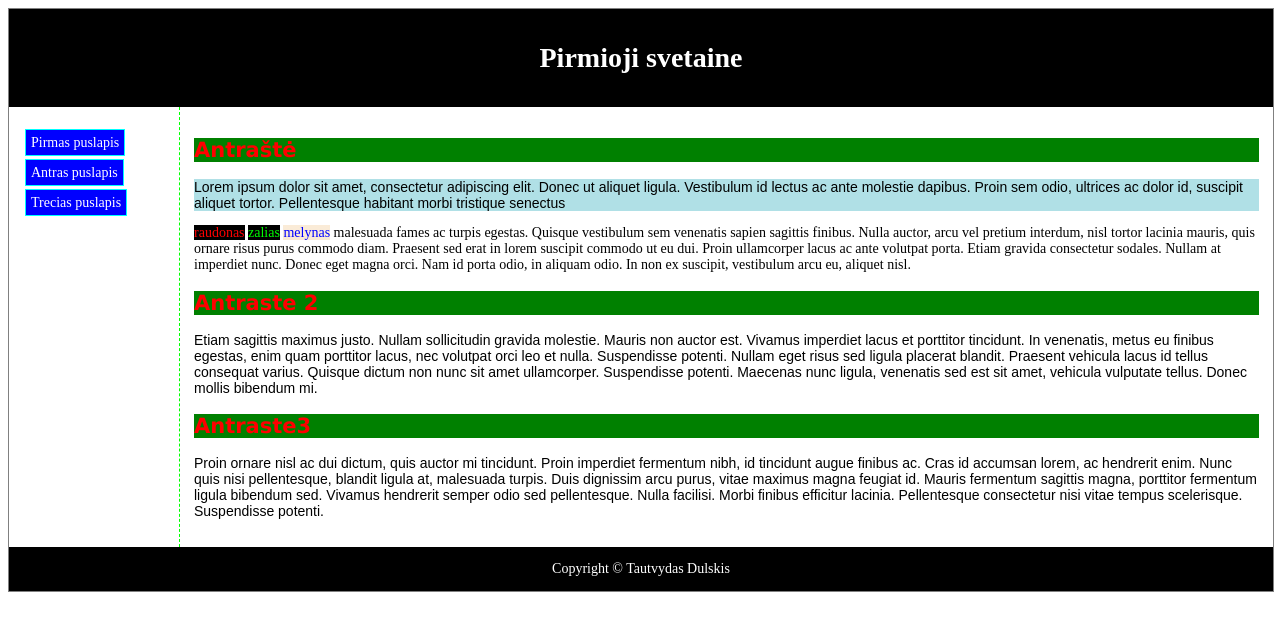
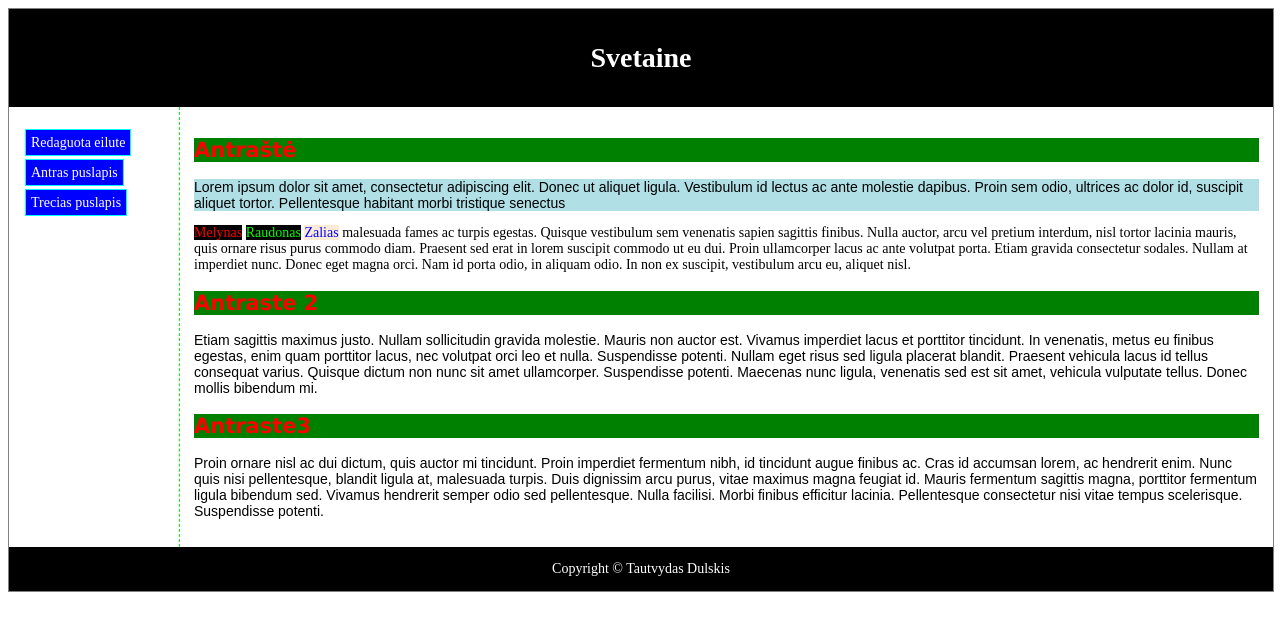
Before and after one commit to kaunas-coding-school/K6G3V, a plain HTML site: page index.html in a window 1280 px wide. Drawn offline with Linux system fonts and the light colour scheme.

Commit message:
Redaguotas failas

```diff
--- a/index.html
+++ b/index.html
@@ -11,12 +11,12 @@
 <div class="container">
 
     <header>
-        <h1>Pirmioji svetaine</h1>
+        <h1>Svetaine</h1>
     </header>
 
     <nav>
         <ul>
-            <li><a href="index.html">Pirmas puslapis</a></li>
+            <li><a href="index.html">Redaguota eilute</a></li>
             <li><a href="antras_puslapis.html">Antras puslapis</a></li>
             <li><a href="#">Trecias puslapis</a></li>
         </ul>
@@ -29,9 +29,9 @@
             molestie dapibus. Proin sem odio, ultrices ac dolor id, suscipit aliquet tortor. Pellentesque habitant morbi
             tristique senectus
 
-        <div class="spalva" id="raudonas">raudonas</div>
-        <div class="spalva" id="zalias">zalias</div>
-        <div  class="spalva" id="melynas">melynas</div>
+        <div class="spalva" id="raudonas">Melynas</div>
+        <div class="spalva" id="zalias">Raudonas</div>
+        <div  class="spalva" id="melynas">Zalias</div>
         malesuada fames ac turpis egestas. Quisque vestibulum sem venenatis sapien sagittis
         finibus. Nulla auctor, arcu vel pretium interdum, nisl tortor lacinia mauris, quis ornare risus purus commodo diam.
         Praesent sed erat in lorem suscipit commodo ut eu dui. Proin ullamcorper lacus ac ante volutpat porta. Etiam gravida
```
